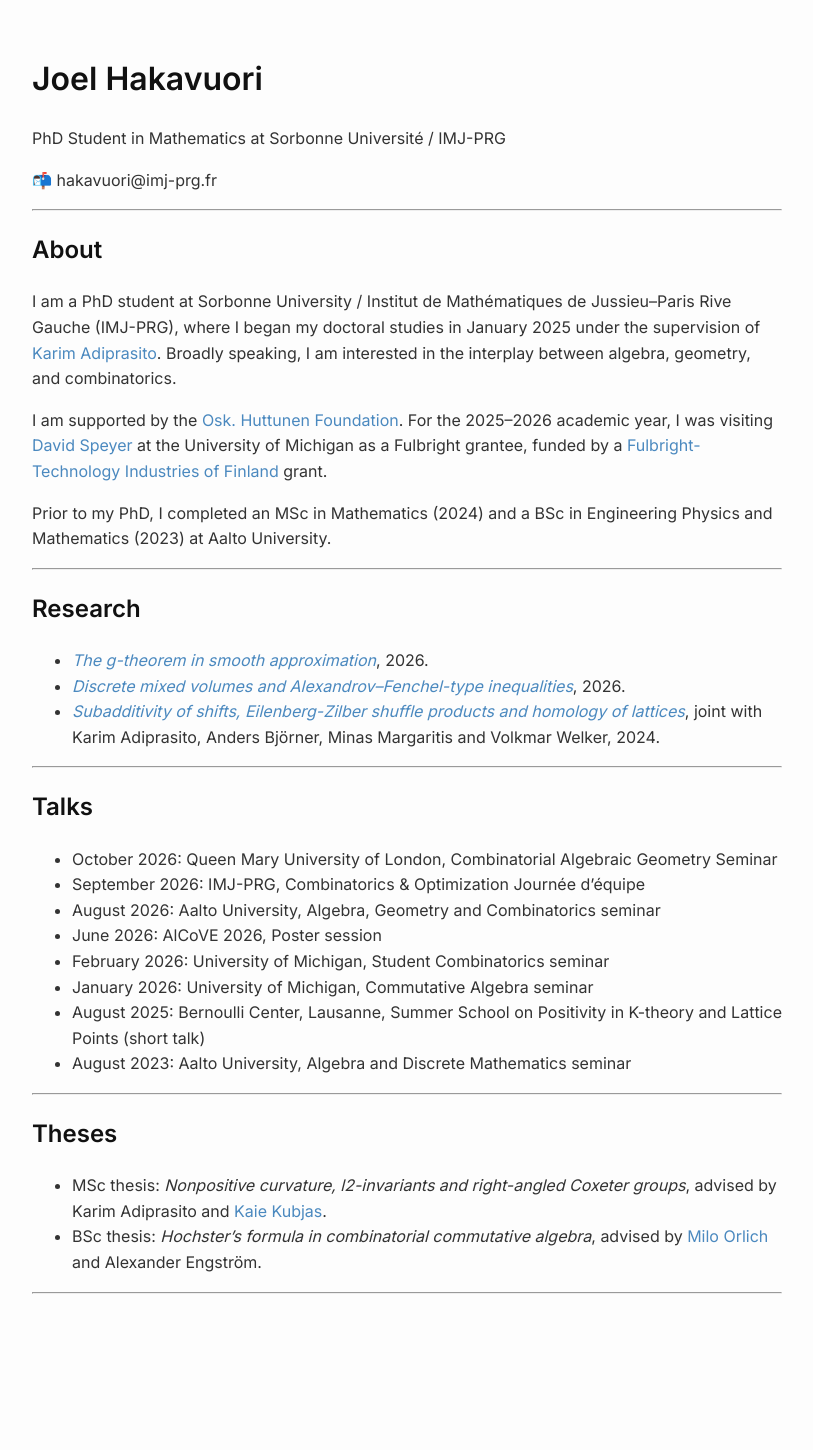
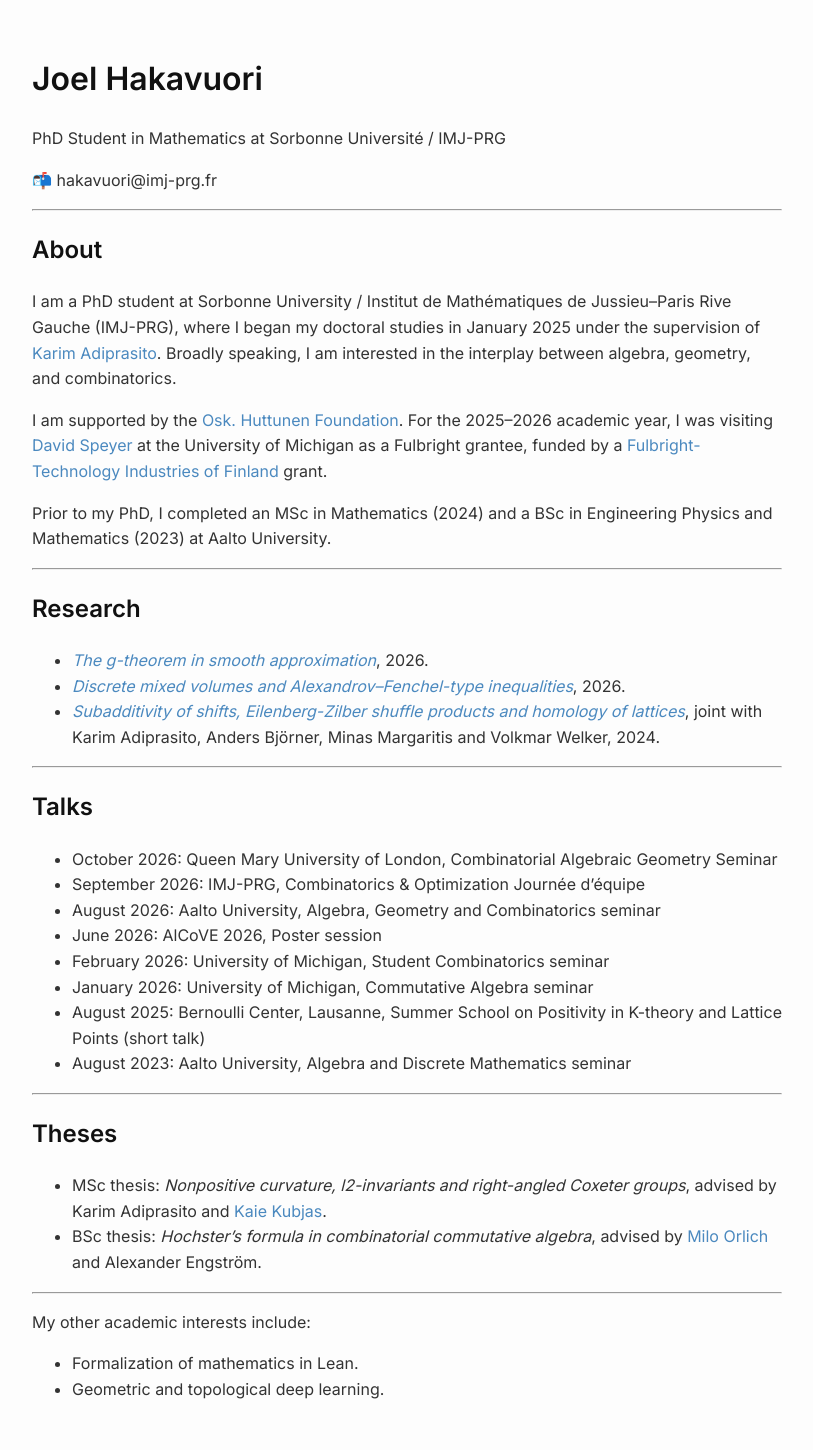
Before and after one commit to hakav/hakav.github.io, a Jekyll site: the page built from index.md, in a window 1280 px wide. Shown: the whole page, without its empty margins (233-1046 px from the left). Built offline with Jekyll 4.4.1, drawn with Linux system fonts in a browser that asks for light colours; before the commit the page ends 1334 px from its top, so only the background shows below that.

Commit message:
Update index.md

```diff
--- a/index.md
+++ b/index.md
@@ -59,3 +59,7 @@ Prior to my PhD, I completed an MSc in Mathematics (2024) and a BSc in Engineeri
 - BSc thesis: *Hochster's formula in combinatorial commutative algebra*, advised by [Milo Orlich](https://sites.google.com/view/miloorlich/) and Alexander Engström.
 
 ---
+
+My other academic interests include:
+- Formalization of mathematics in Lean.
+- Geometric and topological deep learning.
```
